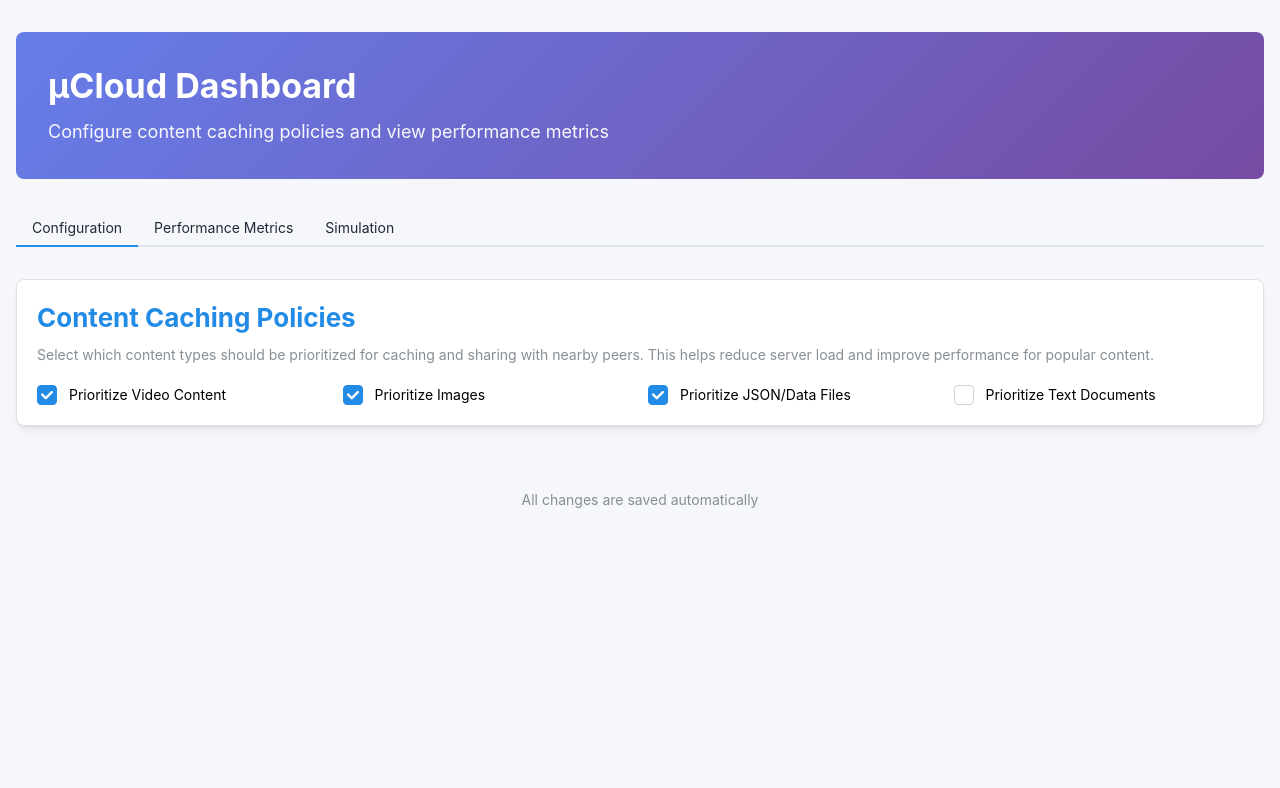
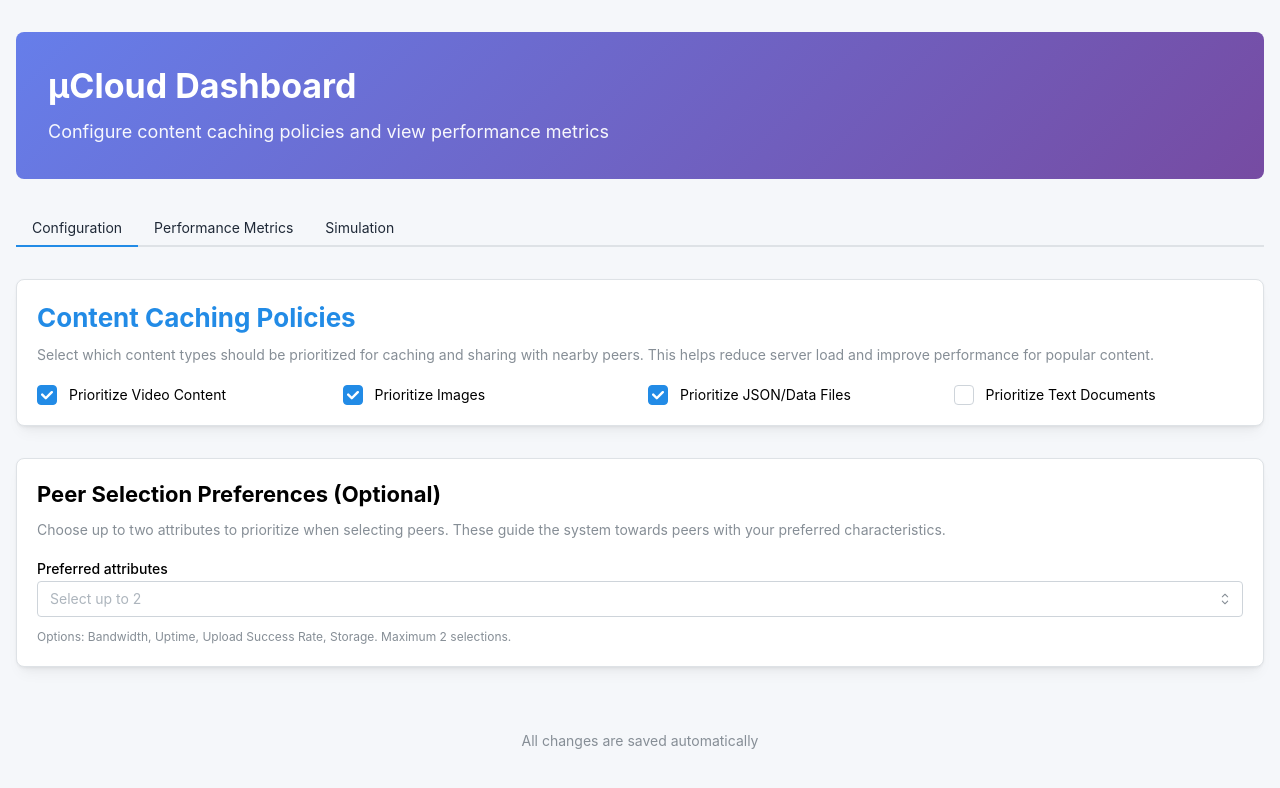
Before and after one commit to sabpdo/microCloud, a React (Vite) app: page / in a window 1280 px wide. Shown: the top 788 px of the page. Built offline with nearby package versions, Linux system fonts and the light colour scheme; no server answers.

Commit message:
Add customization priorization

```diff
--- a/src/components/ContentPolicies.tsx
+++ b/src/components/ContentPolicies.tsx
@@ -1,4 +1,4 @@
-import { Card, Title, Text, SimpleGrid, Checkbox } from '@mantine/core';
+import { Card, Title, Text, SimpleGrid, Checkbox, Stack, MultiSelect } from '@mantine/core';
 import { Config } from '../types';
 
 interface ContentPoliciesProps {
@@ -29,7 +29,25 @@ export function ContentPolicies({
         });
     };
 
+    const handlePreferencesChange = (values: string[]) => {
+        const limited = values.slice(0, 2);
+        onUpdate({
+            preferences: {
+                ...config.preferences,
+                selected: limited,
+            },
+        });
+    };
+
+    const preferenceOptions = [
+        { value: 'bandwidth', label: 'Bandwidth' },
+        { value: 'uptime', label: 'Uptime' },
+        { value: 'success', label: 'Upload Success Rate' },
+        { value: 'storage', label: 'Storage' },
+    ];
+
     return (
+        <Stack gap="xl">
             <Card shadow="sm" padding="lg" radius="md" withBorder>
                 <Title order={2} mb="xs" c="blue">
                     Content Caching Policies
@@ -56,5 +74,31 @@ export function ContentPolicies({
                     ))}
                 </SimpleGrid>
             </Card>
+
+            <Card shadow="sm" padding="lg" radius="md" withBorder>
+                <Title order={3} mb="xs">
+                    Peer Selection Preferences (Optional)
+                </Title>
+                <Text size="sm" c="dimmed" mb="md">
+                    Choose up to two attributes to prioritize when selecting peers.
+                    These guide the system towards peers with your preferred characteristics.
+                </Text>
+
+                <MultiSelect
+                    label="Preferred attributes"
+                    placeholder="Select up to 2"
+                    data={preferenceOptions}
+                    value={config.preferences.selected}
+                    onChange={handlePreferencesChange}
+                    searchable
+                    clearable
+                    maxValues={2}
+                />
+
+                <Text size="xs" c="dimmed" mt="sm">
+                    Options: Bandwidth, Uptime, Upload Success Rate, Storage. Maximum 2 selections.
+                </Text>
+            </Card>
+        </Stack>
     );
 }
```
Lines whose indentation alone changed are shown as unchanged.
